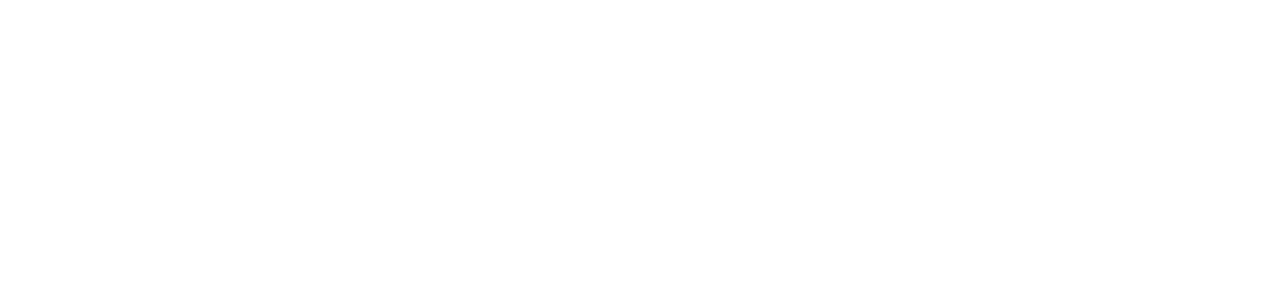
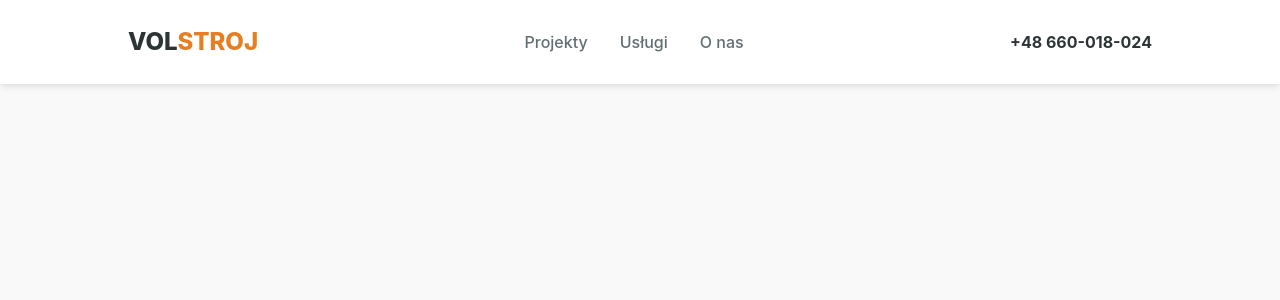
Before and after one commit to Volki-v-boi/volstroj-site, a React (Vite) app: page / in a window 1280 px wide. Shown: the top 300 px of the page. Built offline with nearby package versions, Linux system fonts and the light colour scheme.

Commit message:
Add Navbar component with Polish content

```diff
--- a/src/App.jsx
+++ /dev/null
@@ -1 +0,0 @@
-export default function App() {}
--- /dev/null
+++ b/src/App/App.jsx
@@ -0,0 +1,11 @@
+import Navbar from "../Navbar/Navbar";
+import styles from "../App/App.module.css";
+import "../../src/index.css";
+
+export default function App() {
+  return (
+    <div className={styles.container}>
+      <Navbar />
+    </div>
+  );
+}
--- /dev/null
+++ b/src/App/App.module.css
@@ -0,0 +1,12 @@
+.container {
+  min-height: 100vh;
+  display: flex;
+  flex-direction: column;
+  /* Можно добавить фоновый цвет для всего сайта */
+  background-color: #f9f9f9;
+  /* Подключаем польский шрифт, если нужно, в index.css */
+}
+
+main {
+  flex: 1; /* Чтобы футер всегда прижимался к низу, если контента мало */
+}
--- /dev/null
+++ b/src/Navbar/Navbar.jsx
@@ -0,0 +1,24 @@
+import styles from "./Navbar.module.css";
+export default function Navbar() {
+  return (
+    <nav className={styles.nav}>
+      <div className={styles.logo}>
+        VOL<span>STROJ</span>
+      </div>
+      <ul className={styles.menu}>
+        <li>
+          <a href="#projects">Projekty</a>
+        </li>
+        <li>
+          <a href="#services">Usługi</a>
+        </li>
+        <li>
+          <a href="#about">O nas</a>
+        </li>
+      </ul>
+      <a href="tel:+48660018024" className={styles.phone}>
+        +48 660-018-024
+      </a>
+    </nav>
+  );
+}
--- /dev/null
+++ b/src/Navbar/Navbar.module.css
@@ -0,0 +1,41 @@
+.nav {
+  display: flex;
+  justify-content: space-between;
+  align-items: center;
+  padding: 1.5rem 10%;
+  background-color: #ffffff;
+  box-shadow: 0 4px 6px -1px rgba(0, 0, 0, 0.1);
+}
+
+.logo {
+  font-size: 1.5rem;
+  font-weight: 800;
+  color: #2d3436;
+}
+
+.logo span {
+  color: #e67e22; /* Оранжевый строительный акцент */
+}
+
+.menu {
+  display: flex;
+  list-style: none;
+  gap: 2rem;
+}
+
+.menu a {
+  text-decoration: none;
+  color: #636e72;
+  font-weight: 500;
+  transition: color 0.3s;
+}
+
+.menu a:hover {
+  color: #e67e22;
+}
+
+.phone {
+  font-weight: 700;
+  color: #2d3436;
+  text-decoration: none;
+}
--- /dev/null
+++ b/src/index.css
@@ -0,0 +1,26 @@
+* {
+  margin: 0;
+  padding: 0;
+  box-sizing: border-box;
+}
+
+body {
+  font-family:
+    "Inter",
+    system-ui,
+    -apple-system,
+    sans-serif;
+  line-height: 1.5;
+  color: #2d3436;
+  background-color: #ffffff;
+  overflow-x: hidden;
+}
+
+a {
+  text-decoration: none;
+  color: inherit;
+}
+
+ul {
+  list-style: none;
+}
--- a/src/main.jsx
+++ b/src/main.jsx
@@ -1,7 +1,6 @@
 import { StrictMode } from "react";
 import { createRoot } from "react-dom/client";
-import App from "./App";
-
+import App from "./App/App";
 createRoot(document.getElementById("root")).render(
   <StrictMode>
     <App />
```
